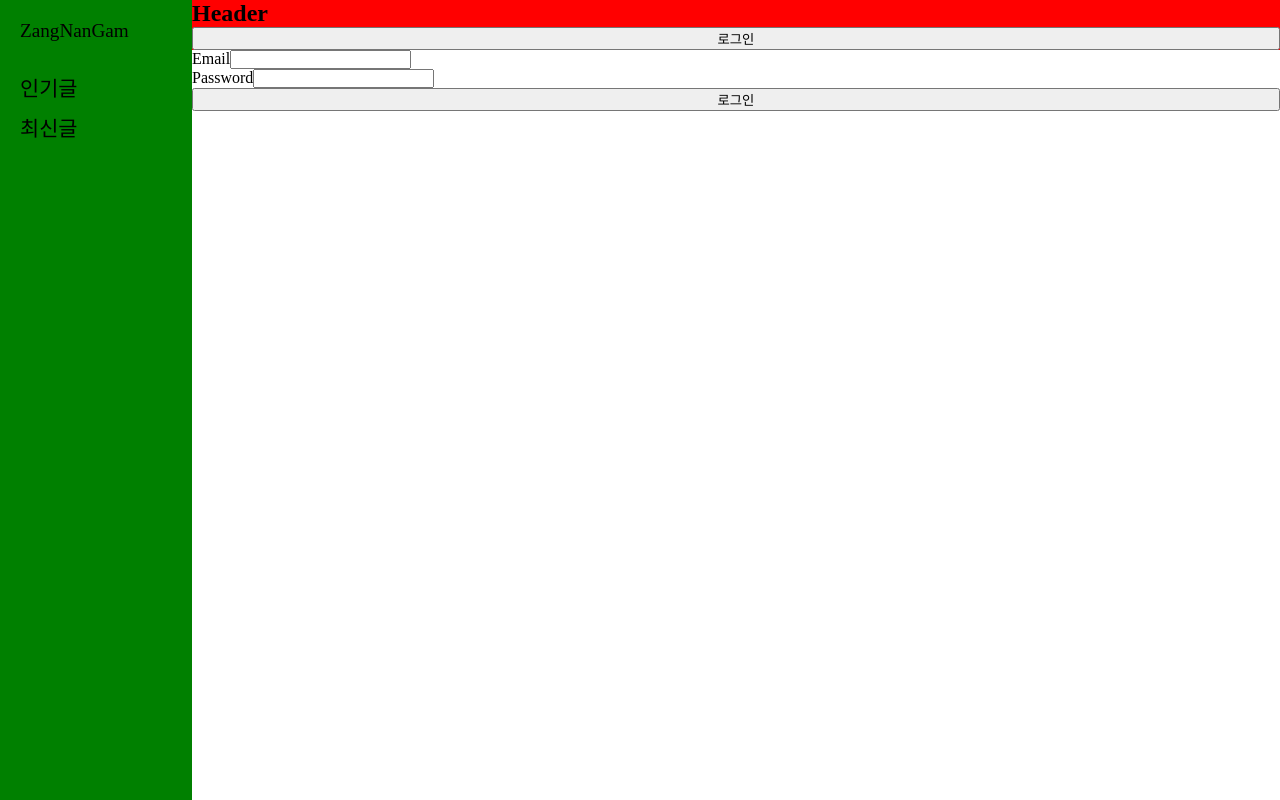
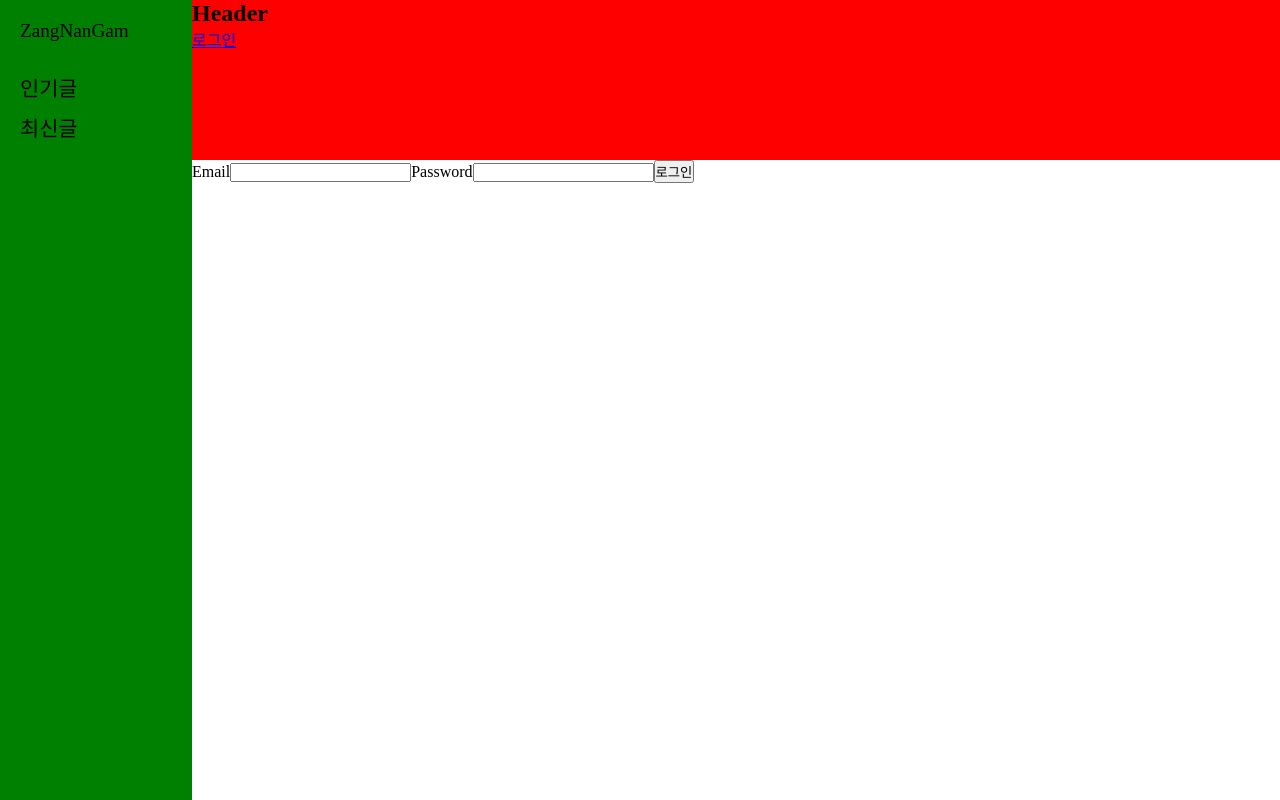
Before and after one commit to hypernova1/zangnangam-front, a React (Create React App) app: page /login in a window 1280 px wide. Built offline with nearby package versions, Linux system fonts and the light colour scheme.

Commit message:
로그아웃 추가

```diff
--- a/src/components/Header.css
+++ b/src/components/Header.css
@@ -1,6 +1,5 @@
 .Header {
-    display: flex;
-    flex-direction: column;
     margin-left: 15%;
+    height: 10rem;
     background-color: red;
 }
--- a/src/components/Header.jsx
+++ b/src/components/Header.jsx
@@ -1,17 +1,29 @@
 import React from 'react';
 import './Header.css';
 import { connect } from 'react-redux';
+import { Link } from 'react-router-dom';
+import { logout } from '../reducers/auth';
 
-
-const Header = ({ isAuthenticated }) => {
+const Header = ({ isAuthenticated, logout }) => {
   return (
     <div className="Header">
       <h2>Header</h2>
       {
         isAuthenticated ? (
-          <button type="button">로그아웃</button>
+          <button
+            type="button"
+            className="AuthButton"
+            onClick={logout}
+          >
+            로그아웃
+          </button>
         ) : (
-          <button type="button">로그인</button>
+          <Link
+            className="AuthButton"
+            to="/login"
+          >
+            로그인
+          </Link>
         )
       }
     </div>
@@ -22,4 +34,8 @@ const mapStateToProps = (state) => ({
   isAuthenticated: state.auth.isAuthenticated,
 });
 
-export default connect(mapStateToProps)(Header);
+const mapDispatchToProps = (dispatch) => ({
+  logout: () => dispatch(logout()),
+});
+
+export default connect(mapStateToProps, mapDispatchToProps)(Header);
--- a/src/page/Login.css
+++ b/src/page/Login.css
@@ -1,5 +1,3 @@
 .LoginTemplate {
-    display: flex;
-    flex-direction: column;
     height: 100%;
 }
--- a/src/page/Login.jsx
+++ b/src/page/Login.jsx
@@ -13,11 +13,13 @@ const Login = ({ loginThunk, isAuthenticated }) => {
   const history = useHistory();
   const location = useLocation();
 
-  const { from } = location.state || { form: {pathname: '/'} };
+  const { from } = location.state || { form: { pathname: '/' } };
 
   useEffect(() => {
-    console.log(form.email);
-  }, [form]);
+    if (isAuthenticated) {
+      history.push('/');
+    }
+  }, [isAuthenticated]);
   const updateField = (e) => {
     setForm({
       ...form,
```
